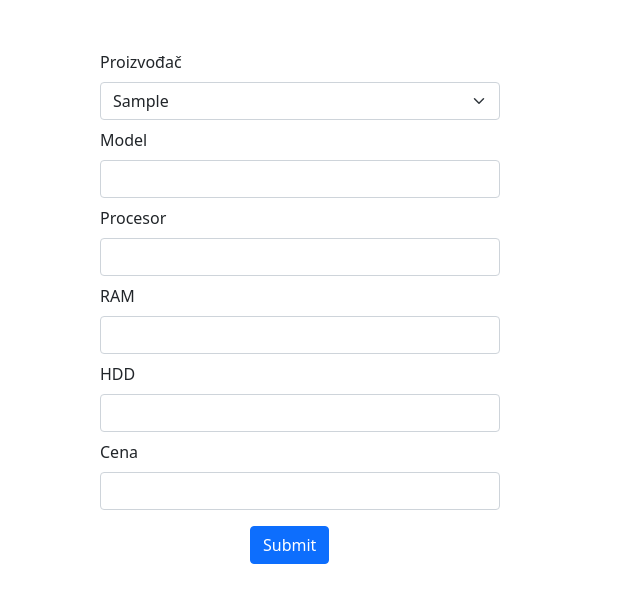
After one commit to mbicanin99/iteh-prvi-domaci, a PHP site: page /dodaj.php in a window 1280 px wide. The commit adds this page. Shown: the top 603 px of the page, without its empty margins (0-640 px from the left). Run offline with PHP 8.4, Linux system fonts and the light colour scheme; tables that the repository leaves empty or names only in its code hold one stand-in row (values such as "Sample post").

Commit message:
Laptop klasa, funkcija sacuvaj u okviru klase, dodaj.php forma za dodavanje novog laptopa

```diff
--- /dev/null
+++ b/Laptop.php
@@ -0,0 +1,25 @@
+<?php
+
+class Laptop
+{
+    public $id;
+    public $model;
+    public $procesor;
+    public $ram;
+    public $hdd;
+    public $cena;
+    public $proizvodjac_id;
+
+    public function sacuvaj($id, $model, $procesor, $ram, $hdd, $cena, $proizvodjac_id)
+    {
+        $hostname = "localhost";
+        $username = "root";
+        $password = "";
+        $db = "laptopovi";
+        $connection = new mysqli($hostname, $username, $password, $db) or die("Connect failed: %s\n" . $connection->error);
+
+        $query = "insert into laptop values (null, '$model', '$procesor', '$ram', '$hdd', '$cena', '$proizvodjac_id')";
+
+        return $connection->query($query);
+    }
+}
--- /dev/null
+++ b/dodaj.php
@@ -0,0 +1,88 @@
+<!DOCTYPE html>
+<html lang="en">
+
+<head>
+    <meta charset="UTF-8">
+    <meta http-equiv="X-UA-Compatible" content="IE=edge">
+    <meta name="viewport" content="width=device-width, initial-scale=1.0">
+    <link href="https://cdn.jsdelivr.net/npm/bootstrap@5.0.2/dist/css/bootstrap.min.css" rel="stylesheet" integrity="sha384-EVSTQN3/azprG1Anm3QDgpJLIm9Nao0Yz1ztcQTwFspd3yD65VohhpuuCOmLASjC" crossorigin="anonymous">
+    <link rel="stylesheet" type="text/css" href="style.css">
+    <title>Document</title>
+</head>
+
+<body>
+    <form method="post" id="forma-dodaj">
+        <div class="mb-2">
+            <label class="form-label">Proizvođač</label>
+            <select class="form-select" name="select-dodaj">
+                <?php
+                $hostname = "localhost";
+                $username = "root";
+                $password = "";
+                $db = "laptopovi";
+                $connection = new mysqli($hostname, $username, $password, $db) or die("Connect failed: %s\n" . $connection->error);
+
+                $query = "select * from proizvodjac";
+                $rez = $connection->query($query);
+
+                while ($proizvođač = mysqli_fetch_array($rez)) {
+                ?>
+                    <option value="<?php echo $proizvođač['id']; ?>"><?php echo $proizvođač['naziv']; ?></option>
+                <?php
+                }
+                ?>
+            </select>
+        </div>
+
+        <div class="mb-2">
+            <label class="form-label">Model</label>
+            <input type="text" class="form-control" name="model">
+        </div>
+        <div class="mb-2">
+            <label class="form-label">Procesor</label>
+            <input type="text" class="form-control" name="procesor">
+        </div>
+        <div class="mb-2">
+            <label class="form-label">RAM</label>
+            <input type="text" class="form-control" name="ram">
+        </div>
+        <div class="mb-2">
+            <label class="form-label">HDD</label>
+            <input type="text" class="form-control" name="hdd">
+        </div>
+        <div class="mb-2">
+            <label class="form-label">Cena</label>
+            <input type="number" class="form-control" name="cena">
+        </div>
+
+        <button type="submit" class="btn btn-primary mt-2" name="dugme" id="dugme">Submit</button>
+    </form>
+
+    <?php
+    require 'Laptop.php';
+
+    if (isset($_POST['dugme'])) {
+        $laptop = new Laptop();
+        if ($laptop->sacuvaj(null, $_POST['model'], $_POST['procesor'], $_POST['ram'], $_POST['hdd'], $_POST['cena'], $_POST['select-dodaj'])) {
+            header('Location: index.php');
+        } else {
+            echo 'Greška!';
+        }
+    }
+
+    ?>
+
+
+
+
+
+
+
+    <script>
+        if (window.history.replaceState) {
+            window.history.replaceState(null, null, window.location.href);
+        }
+    </script>
+</body>
+
+</html>
--- a/index.php
+++ b/index.php
@@ -14,7 +14,7 @@
 <body>
 
     <h2 class="text-center" id="naslov">Dobro došli na Laptop World!</h2>
-
+    <a href="dodaj.php"><button class="btn btn-primary" id="button_dodaj">Dodaj novi</button></a>
     <div class="container">
         <table id="tbl-laptop" class="display" style="width:1350px">
             <thead>
--- a/style.css
+++ b/style.css
@@ -3,7 +3,7 @@
 }
 
 .container {
-    margin-top: 40px;
+    margin-top: 20px;
 }
 
 #tbl-laptop {
@@ -13,3 +13,17 @@
 #naslov {
     margin-top: 15px;
 }
+
+#button_dodaj {
+    margin-left: 320px;
+}
+
+#forma-dodaj {
+    margin-left: 100px;
+    margin-top: 50px;
+    width: 400px;
+}
+
+#dugme {
+    margin-left: 150px;
+}
```
